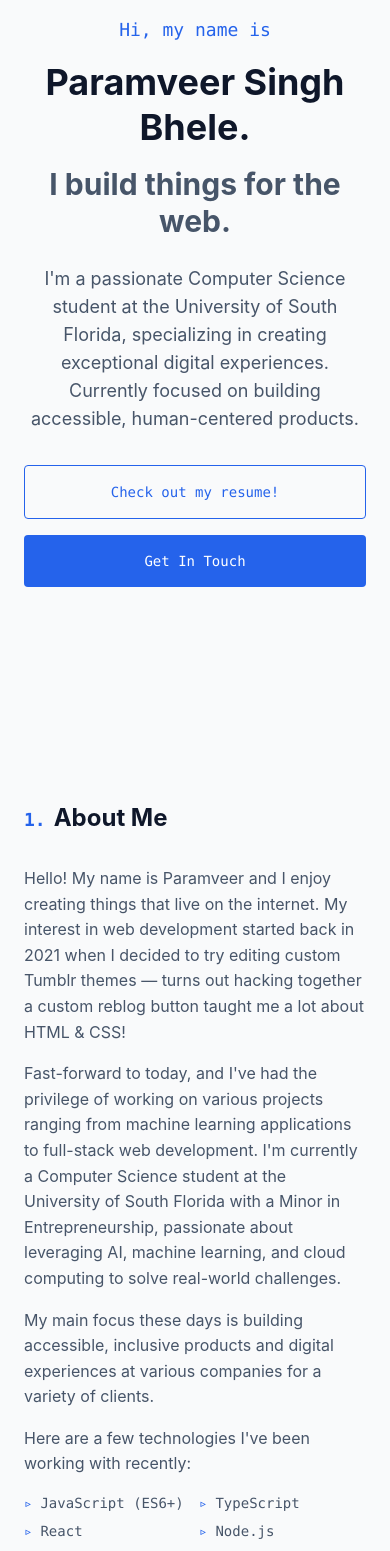
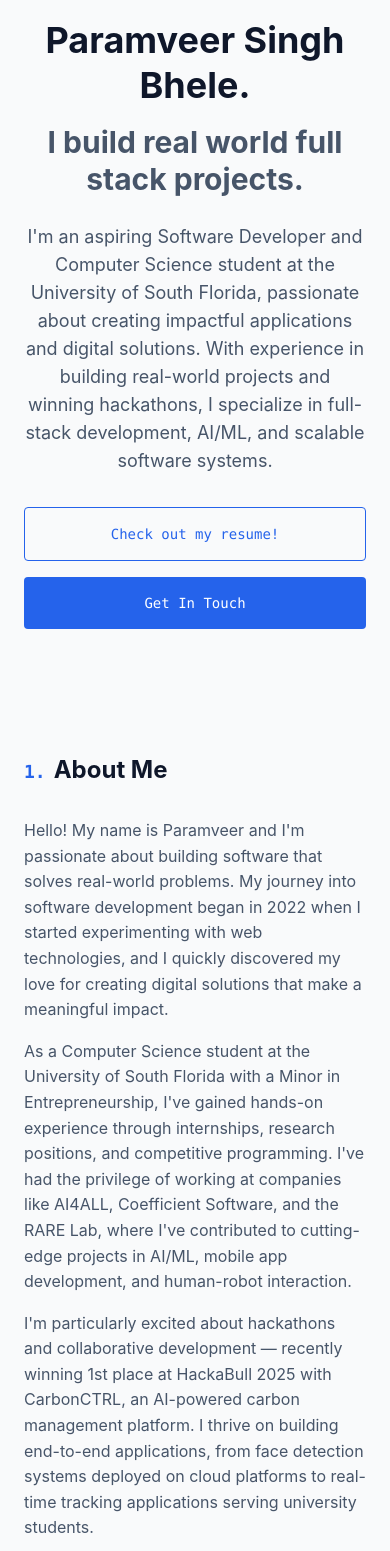
Before and after one commit to Param-10/Portfolio-Website, a React (Vite) app: page / in a window 390 px wide. Shown: the part 201-1752 px from the top of the page. Built offline with nearby package versions, Linux system fonts and the light colour scheme.

Commit message:
Refactor portfolio content and improve user experience by updating project details, enhancing the contact form, and adjusting theme settings. Updated the About section to reflect recent experiences and removed unused coursework from the skills showcase.

```diff
--- a/index.html
+++ b/index.html
@@ -2,10 +2,10 @@
 <html lang="en">
   <head>
     <meta charset="UTF-8" />
-    <link rel="icon" type="image/svg+xml" href="/vite.svg" />
+    <link rel="icon" type="image/svg+xml" href="/favicon.svg" />
     <meta name="viewport" content="width=device-width, initial-scale=1.0" />
     <meta name="description" content="Paramveer's Portfolio - Software Developer" />
-    <title>Paramveer's Portfolio</title>
+    <title>Paramveer Singh Bhele | Portfolio</title>
     <link rel="preconnect" href="https://fonts.googleapis.com">
     <link rel="preconnect" href="https://fonts.gstatic.com" crossorigin>
     <link href="https://fonts.googleapis.com/css2?family=Inconsolata:wght@400;700&display=swap" rel="stylesheet">
--- a/src/App.tsx
+++ b/src/App.tsx
@@ -15,26 +15,26 @@ function App() {
   const [theme, setTheme] = useState(() => {
     // Check if we're on the client side
     if (typeof window !== 'undefined') {
-      // First check localStorage, then system preference, default to light
+      // First check localStorage, then system preference, default to dark
       const savedTheme = localStorage.getItem('theme');
       if (savedTheme) {
         return savedTheme;
       }
 
       // Check system preference
-      if (window.matchMedia && window.matchMedia('(prefers-color-scheme: dark)').matches) {
-        return 'dark';
+      if (window.matchMedia && window.matchMedia('(prefers-color-scheme: light)').matches) {
+        return 'light';
       }
     }
 
-    return 'light';
+    return 'dark';
   });
 
   const sections = [
     { id: 'home', label: 'Home', number: '01' },
     { id: 'about', label: 'About', number: '01' },
     { id: 'experience', label: 'Experience', number: '02' },
-    { id: 'projects', label: 'Work', number: '03' },
+    { id: 'projects', label: 'Projects', number: '03' },
     { id: 'skills', label: 'Skills', number: '04' },
     { id: 'contact', label: 'Contact', number: '05' },
   ];
@@ -88,12 +88,16 @@ function App() {
 
     window.addEventListener('scroll', handleScroll);
     return () => window.removeEventListener('scroll', handleScroll);
-  }, []);
+  }, [sections]);
 
   const scrollToSection = (sectionId: string) => {
     const element = document.getElementById(sectionId);
     if (element) {
-      element.scrollIntoView({ behavior: 'smooth' });
+      const offsetTop = element.offsetTop - 100; // Account for fixed navbar with padding
+      window.scrollTo({
+        top: offsetTop,
+        behavior: 'smooth'
+      });
     }
     setIsMenuOpen(false);
   };
@@ -103,7 +107,7 @@ function App() {
   };
 
   return (
-    <div className="min-h-screen bg-gray-50 dark:bg-slate-900 text-slate-900 dark:text-slate-100 transition-colors duration-300">
+    <div className="min-h-screen bg-gray-50 dark:bg-slate-900 text-slate-900 dark:text-slate-100 transition-colors duration-300 scroll-smooth">
       {/* Fixed Navigation */}
       <nav className="fixed top-0 left-0 right-0 z-50 bg-gray-50/90 dark:bg-slate-900/80 backdrop-blur-md border-b border-slate-200 dark:border-slate-800">
         <div className="container mx-auto px-4 md:px-6 py-4">
@@ -229,27 +233,27 @@ function App() {
 
       {/* Main Content */}
       <main className="pt-20">
-        <section id="home" className="min-h-screen">
+        <section id="home" className="">
           <Home />
         </section>
 
-        <section id="about" className="min-h-screen py-20">
+        <section id="about" className=" py-8">
           <About />
         </section>
 
-        <section id="experience" className="min-h-screen py-20">
+        <section id="experience" className=" py-8">
           <Experience />
         </section>
 
-        <section id="projects" className="min-h-screen py-20">
+        <section id="projects" className=" py-8">
           <Projects projects={portfolioData.projects} />
         </section>
 
-        <section id="skills" className="min-h-screen py-20">
+        <section id="skills" className=" py-8">
           <Skills technicalSkills={portfolioData.technicalSkills} />
         </section>
 
-        <section id="contact" className="min-h-screen py-20">
+        <section id="contact" className=" pt-0 pb-0">
           <Contact />
         </section>
       </main>
--- a/src/components/About.tsx
+++ b/src/components/About.tsx
@@ -32,27 +32,33 @@ function About() {
         <div className="grid md:grid-cols-3 gap-12 items-start">
           <div className="md:col-span-2 space-y-4">
             <p className="text-slate-600 dark:text-slate-400">
-              Hello! My name is Paramveer and I enjoy creating things that live on the internet.
-              My interest in web development started back in 2021 when I decided to try editing
-              custom Tumblr themes — turns out hacking together a custom reblog button taught me
-              a lot about HTML & CSS!
+              Hello! My name is Paramveer and I'm passionate about building software that solves real-world problems.
+              My journey into software development began in 2022 when I started experimenting with web technologies,
+              and I quickly discovered my love for creating digital solutions that make a meaningful impact.
             </p>
 
             <p className="text-slate-600 dark:text-slate-400">
-              Fast-forward to today, and I've had the privilege of working on various projects
-              ranging from machine learning applications to full-stack web development.
-              I'm currently a Computer Science student at the University of South Florida
-              with a Minor in Entrepreneurship, passionate about leveraging AI, machine learning,
-              and cloud computing to solve real-world challenges.
+              As a Computer Science student at the University of South Florida with a Minor in Entrepreneurship,
+              I've gained hands-on experience through internships, research positions, and competitive programming.
+              I've had the privilege of working at companies like AI4ALL, Coefficient Software, and the RARE Lab,
+              where I've contributed to cutting-edge projects in AI/ML, mobile app development, and human-robot interaction.
             </p>
 
             <p className="text-slate-600 dark:text-slate-400">
-              My main focus these days is building accessible, inclusive products and digital
-              experiences at various companies for a variety of clients.
+              I'm particularly excited about hackathons and collaborative development — recently winning 1st place
+              at HackaBull 2025 with CarbonCTRL, an AI-powered carbon management platform. I thrive on building
+              end-to-end applications, from face detection systems deployed on cloud platforms to real-time
+              tracking applications serving university students.
             </p>
 
             <p className="text-slate-600 dark:text-slate-400">
-              Here are a few technologies I've been working with recently:
+              My goal is to become a full-stack software developer, specializing in creating scalable,
+              user-centric applications that leverage modern technologies like React, Python, and cloud computing
+              to drive innovation and positive change.
+            </p>
+
+            <p className="text-slate-600 dark:text-slate-400">
+              Here are some technologies I've been working with recently:
             </p>
 
             <ul className="grid grid-cols-2 gap-2 text-sm font-mono text-slate-600 dark:text-slate-400">
--- a/src/components/Home.tsx
+++ b/src/components/Home.tsx
@@ -53,16 +53,17 @@ const Home = () => {
           variants={itemVariants}
           className="text-3xl sm:text-4xl lg:text-5xl xl:text-6xl font-bold text-slate-600 dark:text-slate-400 mb-6"
         >
-          I build things for the web.
+          I build real world full stack projects.
         </motion.h2>
 
         <motion.p
           variants={itemVariants}
           className="text-lg text-slate-600 dark:text-slate-400 max-w-xl mx-auto lg:mx-0 mb-8"
         >
-          I'm a passionate Computer Science student at the University of South Florida,
-          specializing in creating exceptional digital experiences. Currently focused on
-          building accessible, human-centered products.
+          I'm an aspiring Software Developer and Computer Science student at the University of South Florida,
+          passionate about creating impactful applications and digital solutions. With experience in building
+          real-world projects and winning hackathons, I specialize in full-stack development, AI/ML, and
+          scalable software systems.
         </motion.p>
 
         <motion.div
--- a/src/data.ts
+++ b/src/data.ts
@@ -21,7 +21,6 @@ export interface TechnicalSkills {
   languages: string[];
   frameworks: string[];
   tools: string[];
-  courses: string[];
   machineLearning: string[];
 }
 
@@ -38,32 +37,8 @@ export const portfolioData = {
   skills: ["React", "TypeScript", "Node.js", "AWS", "Python", "Docker"],
   projects: [
     {
-      title: "Portfolio-Website",
-      timeline: "Feb 2025",
-      description: "Personal Portfolio Website by Me",
-      link: "https://github.com/Param-10/Portfolio-Website",
-      demoLink: "https://paramveerbhele.com/",
-      featured: true,
-      details: [
-        "Engineered a responsive portfolio website using React, TypeScript, and Tailwind CSS to showcase personal projects and skills.",
-        "Designed and built a dynamic user interface, emphasizing clean code and maintainability."
-      ],
-      skills: [
-        "React",
-        "TypeScript",
-        "Tailwind CSS",
-        "Vite",
-        "JavaScript",
-        "HTML",
-        "CSS",
-        "Responsive Design",
-        "UI Development"
-      ]
-    },
-
-    {
       title: "Stock Analysis Tool",
-      timeline: "2024",
+      timeline: "Jan 2025 - May 2025",
       description: "Dynamic stock analysis application with real-time price wave detection and Fibonacci level visualization.",
       link: "#",
       demoLink: "#",
@@ -110,6 +85,57 @@ export const portfolioData = {
         "Tailwind CSS",
         "Full Stack Development",
         "API Integration"
+      ]
+    },
+
+    {
+      title: "Face Detection App",
+      timeline: "Mar 2025",
+      description: "Python-based face detection application with Flask and OpenCV, featuring online deployment and enhanced local analysis.",
+      link: "https://github.com/Param-10/FaceDetection_App",
+      demoLink: "https://facedetection-webapp-go5s.onrender.com",
+      featured: true,
+      details: [
+        "Developed face detection application using Flask and OpenCV Haar Cascade, achieving real-time processing for 500KB+ images",
+        "Deployed memory-optimized web app on Render platform with webcam integration, supporting both upload and live detection features",
+        "Enhanced local version with DeepFace integration for emotion, age, and gender analysis using TensorFlow and PyTorch models"
+      ],
+      skills: [
+        "Python",
+        "Flask",
+        "OpenCV",
+        "DeepFace",
+        "TensorFlow",
+        "PyTorch",
+        "NumPy",
+        "HTML5",
+        "CSS",
+        "JavaScript",
+        "Render Deployment"
+      ]
+    },
+
+    {
+      title: "Portfolio-Website",
+      timeline: "Feb 2025",
+      description: "Personal Portfolio Website by Me",
+      link: "https://github.com/Param-10/Portfolio-Website",
+      demoLink: "https://paramveerbhele.com/",
+      featured: true,
+      details: [
+        "Engineered a responsive portfolio website using React, TypeScript, and Tailwind CSS to showcase personal projects and skills.",
+        "Designed and built a dynamic user interface, emphasizing clean code and maintainability."
+      ],
+      skills: [
+        "React",
+        "TypeScript",
+        "Tailwind CSS",
+        "Vite",
+        "JavaScript",
+        "HTML",
+        "CSS",
+        "Responsive Design",
+        "UI Development"
       ]
     },
 
@@ -182,6 +208,7 @@ export const portfolioData = {
         "Pandas"
       ]
     },
+
     {
       title: "LawyerUp - KnightHacks UCF",
       timeline: "Oct 2023",
@@ -267,18 +294,6 @@ export const portfolioData = {
       'OpenCV',
       'Matplotlib',
       'DeepFace'
-    ],
-    courses: [
-      'Data Structures & Algorithms',
-      'Automata Theory',
-      'Software Engineering',
-      'Advanced OOP in C++',
-      'Secure Coding',
-      'Computer Logic & Design',
-      'Discrete Structures',
-      'Linear Systems',
-      'Program Design',
-      'Analysis of Algorithms'
     ]
   }
 };
--- a/src/index.css
+++ b/src/index.css
@@ -14,6 +14,7 @@
 
   html {
     scroll-behavior: smooth;
+    scroll-padding-top: 6rem; /* Account for fixed navbar */
     font-size: 16px;
     /* Smooth theme transition */
     transition: background-color 0.3s ease, color 0.3s ease;
@@ -25,6 +26,9 @@
     -webkit-font-smoothing: antialiased;
     -moz-osx-font-smoothing: grayscale;
     text-rendering: optimizeLegibility;
+    /* Enhanced smooth scrolling */
+    scroll-behavior: smooth;
+    overflow-x: hidden;
     /* Smooth theme transition */
     transition: background-color 0.3s ease, color 0.3s ease;
   }
@@ -173,6 +177,23 @@
 
   .smooth-scroll {
     -webkit-overflow-scrolling: touch;
+    scroll-behavior: smooth;
+  }
+
+  /* Enhanced scrolling performance */
+  .scroll-smooth {
+    scroll-behavior: smooth;
+    -webkit-overflow-scrolling: touch;
+  }
+
+  .scroll-section {
+    scroll-margin-top: 6rem; /* Account for fixed navbar */
+    scroll-snap-align: start;
+  }
+
+  /* Optimize scroll performance */
+  * {
+    scroll-margin-top: 6rem;
   }
 
   /* Custom backdrop blur */
```
Also changed, not shown: src/components/Contact.tsx (+8 -21 lines), src/components/Skills.tsx (+1 -8 lines), public/favicon.svg (added), src/components/Experience.tsx (indentation only), src/components/Projects.tsx (indentation only).
